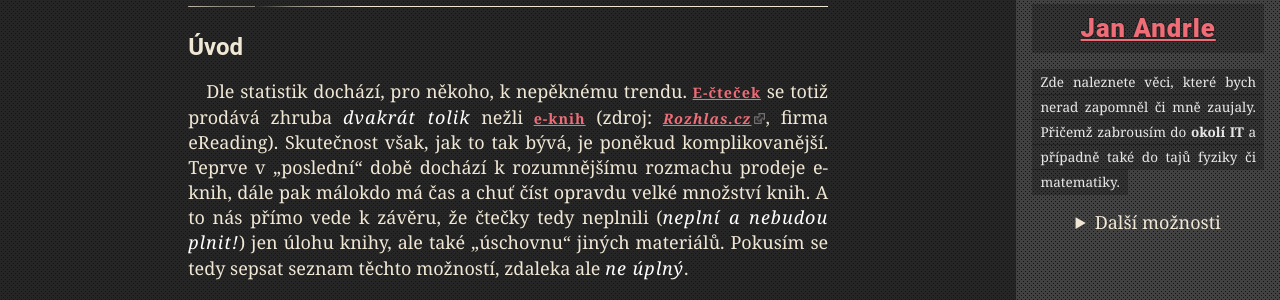
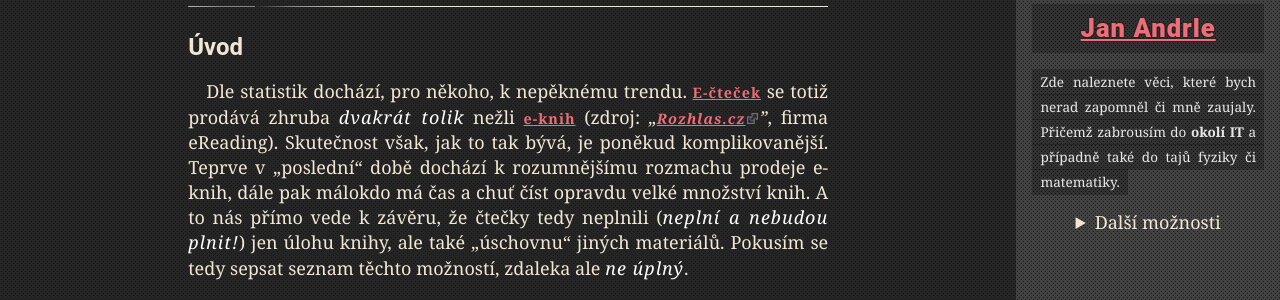
Before and after one commit to jaandrle/jaandrle.github.io, a Jekyll site: the page built from _posts/2014/2014-02-02-Co-vse-lze-cist-ve-ctecce-e-knih.md, in a window 1280 px wide. Shown: the part 372-672 px from the top of the page. Built offline with Jekyll 4.4.1, drawn with Linux system fonts in a browser that asks for light colours.

Commit message:
:bug: :boom: <cite> s „” a <summary>

```diff
--- a/_sass/_part_base.scss
+++ b/_sass/_part_base.scss
@@ -117,6 +117,11 @@ strong, b {
   font-weight: bold;
 }
 
+cite{
+  &:before{content:"\201E"}
+  &:after{content:"\201D"}
+}
+
 // Fixes images in popup boxes from Google Translate
 .gmnoprint img {
   max-width: none;
--- a/_sass/_remedy.scss
+++ b/_sass/_remedy.scss
@@ -103,3 +103,7 @@ article, aside, figcaption, figure, footer, header, hgroup, main, nav, section {
   box-sizing: border-box;
   padding: 0;
 }
+
+summary {
+  cursor: pointer;
+}
```
